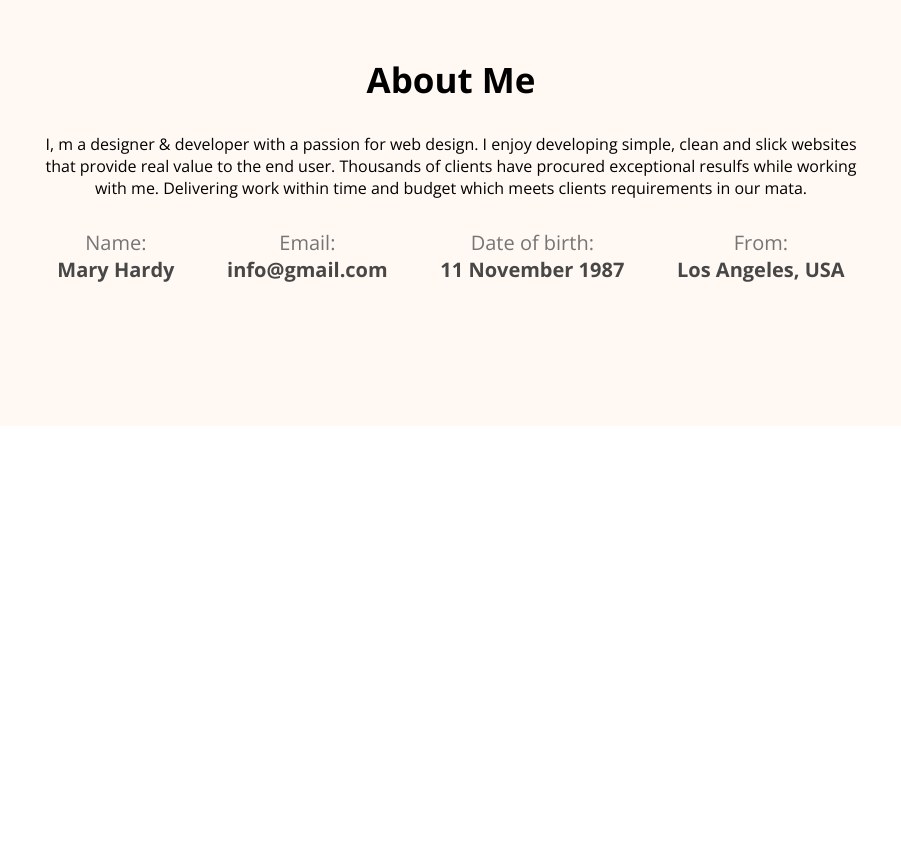
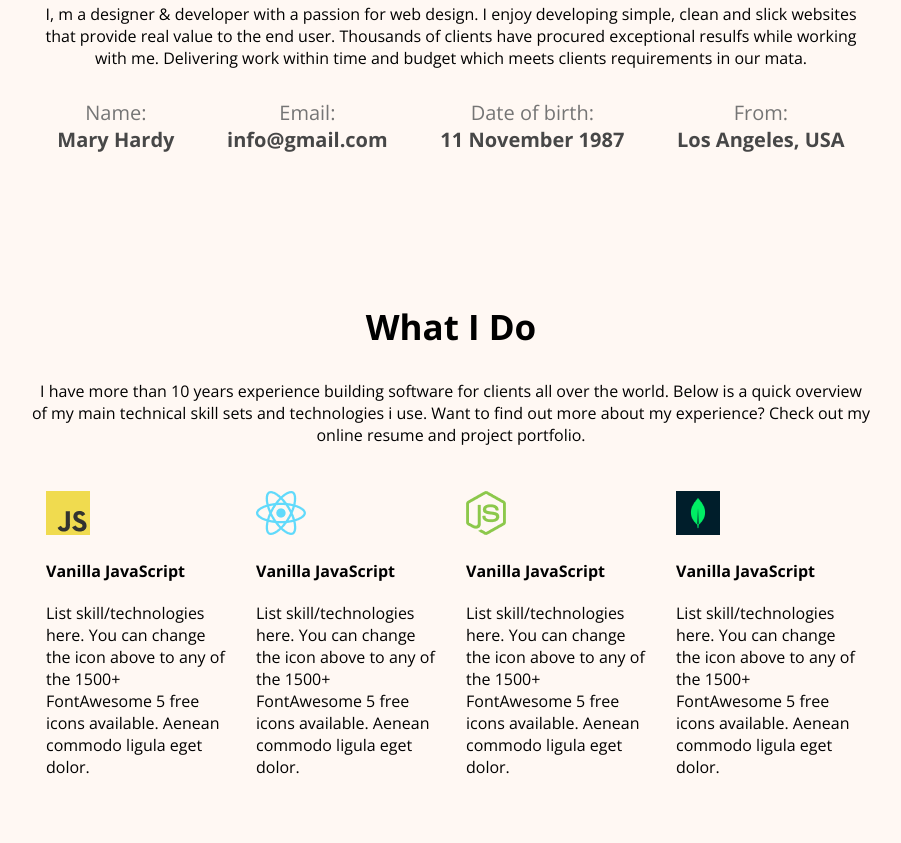
Before and after one commit to monirdewan/developer-portfolio, a plain HTML site: page index.html in a window 1280 px wide. Shown: the part 803-1646 px from the top of the page, without its empty margins (189-1090 px from the left). Before the commit the page ends 1329 px from the top, so only its background shows below. Drawn offline with nearby package versions, Linux system fonts and the light colour scheme.

Commit message:
service area added

```diff
--- a/index.html
+++ b/index.html
@@ -42,6 +42,7 @@
 
 
     <main>
+        <!-- About Me -->
         <section class="about-me">
            <div class="container">
             <h1 class="section-title">about me</h1>
@@ -64,8 +65,43 @@
                   <p class="info-desc">Los Angeles, USA</p>
                 </div>
                  </div>
-              </section>
+
            </div>
+        </section>
+
+        <section class="my-service">
+            <div class="container">
+                <h1 class="section-title">What I do</h1>
+                <p>I have more than 10 years experience building software for clients all over the world. Below is a quick overview of my main technical skill sets and technologies i use. Want to find out more about my experience? Check out my online resume and project portfolio.</p>
+
+                <div class="services">
+                    <div class="single-service">
+                        <img src="images/icons/js.png" alt="">
+                        <h4>Vanilla JavaScript</h4>
+                        <p>List skill/technologies here. You can change the icon above to any of the 1500+ FontAwesome 5 free icons available. Aenean commodo ligula eget dolor.</p>
+                    </div>
+                    <div class="single-service">
+                        <img src="images/icons/react.png" alt="">
+                        <h4>Vanilla JavaScript</h4>
+                        <p>List skill/technologies here. You can change the icon above to any of the 1500+ FontAwesome 5 free icons available. Aenean commodo ligula eget dolor.</p>
+                    </div>
+                    <div class="single-service">
+                        <img src="images/icons/nodejs.png" alt="">
+                        <h4>Vanilla JavaScript</h4>
+                        <p>List skill/technologies here. You can change the icon above to any of the 1500+ FontAwesome 5 free icons available. Aenean commodo ligula eget dolor.</p>
+                    </div>
+                    <div class="single-service">
+                        <img src="images/icons/mongo.png" alt="">
+                        <h4>Vanilla JavaScript</h4>
+                        <p>List skill/technologies here. You can change the icon above to any of the 1500+ FontAwesome 5 free icons available. Aenean commodo ligula eget dolor.</p>
+                    </div>
+                </div>
+            </div>
+        </section>
+
+
+
+
 
     </main>
 
--- a/styles/style.css
+++ b/styles/style.css
@@ -4,8 +4,8 @@
     font-family: 'Open Sans', sans-serif;
 }
 
-.container{
-    padding: 130px 150px;
+.container {
+    padding: 100px 150px 50px;
 }
 
 .nav-title {
@@ -16,7 +16,7 @@
 .btn-primary {
     background-color: #FD6E0A;
     height: 60px;
-   padding: 18px 35px;
+    padding: 18px 35px;
     border-radius: 5px;
     border: 0;
     color: #ffffff;
@@ -24,7 +24,7 @@
     font-size: 20px;
 }
 
-.section-title{
+.section-title {
     font-size: 35px;
     font-weight: 700;
     text-transform: capitalize;
@@ -32,7 +32,7 @@
 }
 
 /* Header  and navigation style*/
-.header{
+.header {
     background-color: #fff8f3;
     background-image: url('../images/header_bg.png'), url('../images/developer.png');
     background-size: 600px, 70px;
@@ -43,6 +43,7 @@
 
 
 }
+
 nav {
     display: flex;
     justify-content: space-between;
@@ -66,33 +67,36 @@ nav li {
 }
 
 /* banner style */
-.banner{
+.banner {
     margin: 0 100px;
     display: flex;
     align-items: center;
     justify-content: space-between;
 }
-.banner img{
+
+.banner img {
     width: 400px;
 }
-.banner-content{
+
+.banner-content {
     width: 50%;
 
 }
-.banner-title{
+
+.banner-title {
     font-size: 80px;
     font-weight: 700;
     line-height: 116px;
 }
 
-.banner-sub-title{
+.banner-sub-title {
     font-size: 45px;
     font-weight: 600;
     color: #474747;
     margin-bottom: 20px;
 }
 
-.banner-description{
+.banner-description {
     color: #757575;
     font-size: 18px;
     margin-bottom: 30px;
@@ -100,28 +104,47 @@ nav li {
 
 /* About Me */
 
-.about-me{
+.about-me, .my-service, .resume {
     width: 1140px;
-    height: 500px;
-    margin: 100px auto;
+    height: auto;
+    margin: 0 auto;
     text-align: center;
-   background-color: #FFF8F3;
+    background-color: #FFF8F3;
 
 }
 
-.about-info-container{
+.about-info-container {
     display: flex;
     justify-content: space-around;
     margin-top: 30px;
 }
 
-.about-me .info-title{
+.about-me .info-title {
     color: #757575;
     font-size: 20px;
     font-weight: 400;
 }
-.about-me .info-desc{
+
+.about-me .info-desc {
     font-weight: 700;
     font-size: 20px;
     color: #474747;
 }
+
+/* my Services */
+
+.my-service .services{
+    display: flex;
+    justify-content: space-between;
+}
+
+.single-service{
+    margin-top: 30px;
+    padding: 15px;
+    text-align: left;
+    font-size: 16px;
+}
+
+.single-service h4{
+    margin: 20px auto;
+}
```
